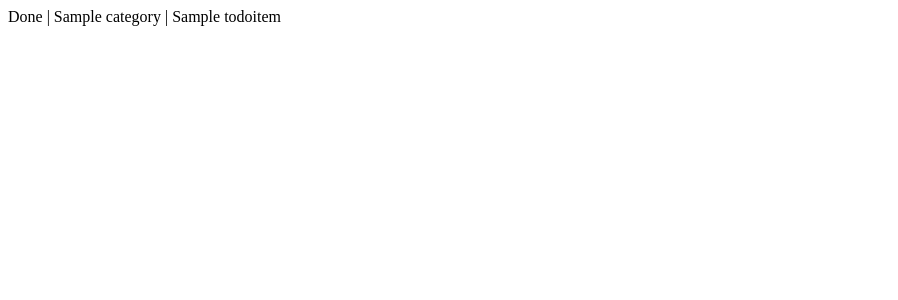
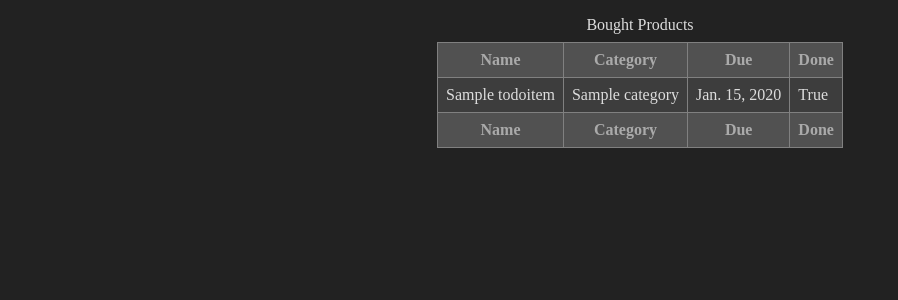
Before and after one commit to SzymonPucher/Orgsistant, a Django app: page /organizer/ in a window 1280 px wide. Shown: the top 300 px of the page, without its empty margins (0-898 px from the left). Run offline with Django 3.2, Linux system fonts and the light colour scheme; tables that the repository leaves empty hold one stand-in row (values such as "Sample post").

Commit message:
Nice basic table

```diff
--- a/organizer/templates/organizer/index.html
+++ b/organizer/templates/organizer/index.html
@@ -1,3 +1,32 @@
-{% for t in todo %}
-    <p>{{ t }}</p>
-{% endfor %}
+{% load static %}
+<link rel="stylesheet" type="text/css" href="{% static 'budget/table.css' %}">
+
+<table data-table-theme="dark zebra">
+    <caption>Bought Products</caption>
+    <thead>
+    <tr>
+        <th>Name</th>
+        <th>Category</th>
+        <th>Due</th>
+        <th>Done</th>
+    </tr>
+    </thead>
+    <tbody>
+    {% for t in todo %}
+        <tr>
+            <td>{{ t.name }}</td>
+            <td>{{ t.category }}</td>
+            <td>{{ t.due }}</td>
+            <td>{{ t.done }}</td>
+        </tr>
+    {% endfor %}
+    </tbody>
+    <tfoot>
+    <tr>
+        <th>Name</th>
+        <th>Category</th>
+        <th>Due</th>
+        <th>Done</th>
+    </tr>
+    </tfoot>
+</table>
--- a/organizer/views.py
+++ b/organizer/views.py
@@ -3,6 +3,6 @@
 
 # Create your views here.
 def index(request):
-    todos = ToDoItem.objects.all()
+    todos = ToDoItem.objects.order_by('category')
     context = {'todo': todos}
     return render(request, 'organizer/index.html', context)
```
